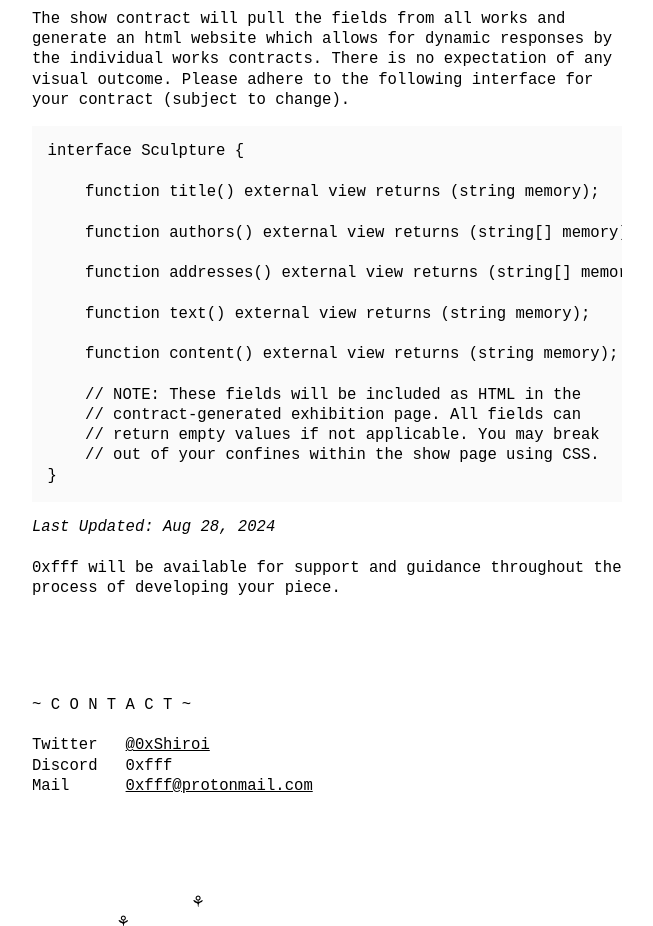
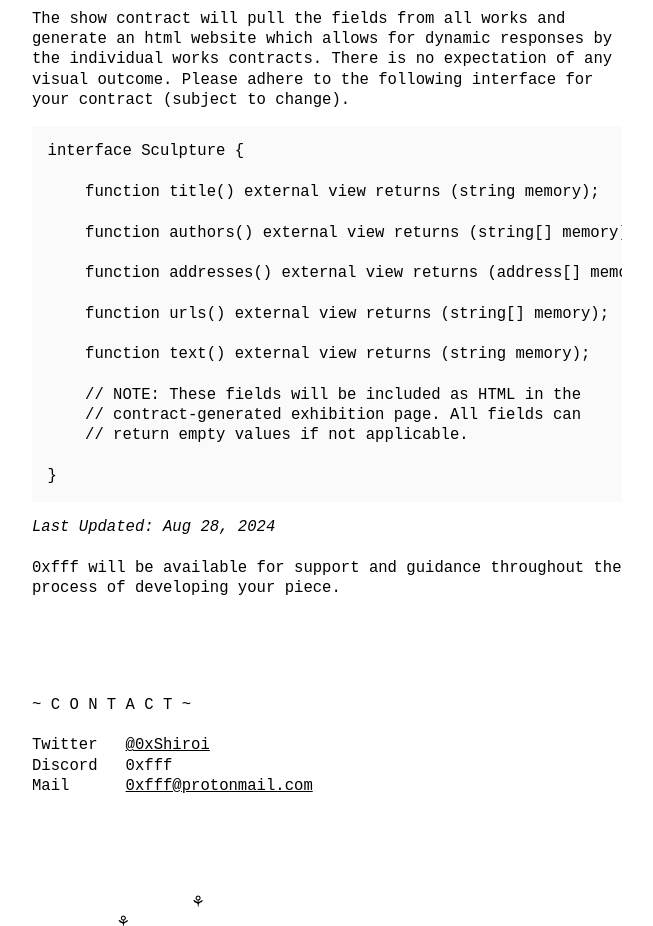
Before and after one commit to 0xfffxfff/worldcomputersculpturegarden, a plain HTML site: page index.html in a window 1280 px wide. Shown: the part 1860-2786 px from the top of the page, without its empty margins (313-966 px from the left). Drawn offline with Linux system fonts and the light colour scheme.

Commit message:
chore: update interface on website

```diff
--- a/index.html
+++ b/index.html
@@ -237,16 +237,16 @@ interface Sculpture {
 
     function authors() external view returns (string[] memory);
 
-    function addresses() external view returns (string[] memory);
+    function addresses() external view returns (address[] memory);
+
+    function urls() external view returns (string[] memory);
 
     function text() external view returns (string memory);
 
-    function content() external view returns (string memory);
-
     // NOTE: These fields will be included as HTML in the
     // contract-generated exhibition page. All fields can
-    // return empty values if not applicable. You may break
-    // out of your confines within the show page using CSS.
+    // return empty values if not applicable.
+
 }
 </pre
       ><i>Last Updated: Aug 28, 2024</i>
```
